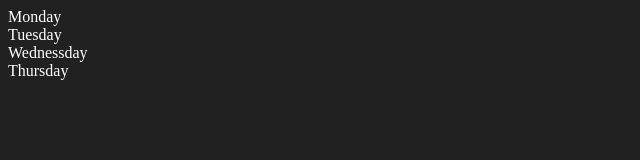
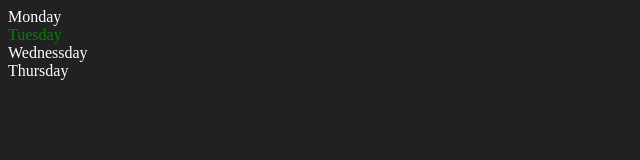
Before and after one commit to nabinamallik/Javascript-Tutorials, a plain HTML site: page DOM/two.html in a window 1280 px wide. Shown: the full height of the page, 0-640 px from the left. Drawn offline with Linux system fonts and the light colour scheme.

Commit message:
Update two.html

```diff
--- a/DOM/two.html
+++ b/DOM/two.html
@@ -14,22 +14,22 @@
     </div>
     <script>
         const parent = document.querySelector('.parent')
-        // console.log(parent);
-        // console.log(parent.children);
-        // console.log(parent.children[1].innerHTML);
-        // for(let i = 0; i < parent.children.length; i++){
-        //     console.log(parent.children[i].innerHTML)
-        // }
-        // parent.children[1].style.color = 'green';
-        // console.log(parent.firstElementChild)
-        // console.log(parent.lastElementChild)
+        console.log(parent);
+        console.log(parent.children);
+        console.log(parent.children[1].innerHTML);
+        for(let i = 0; i < parent.children.length; i++){
+            console.log(parent.children[i].innerHTML)
+        }
+        parent.children[1].style.color = 'green';
+        console.log(parent.firstElementChild)
+        console.log(parent.lastElementChild)
 
-        // const dayOne = document.querySelector('.day')
-        // console.log(dayOne)
-        // console.log(dayOne.parentElement) // parent element through child element
-        // console.log(dayOne.nextElementSibling)
+        const dayOne = document.querySelector('.day')
+        console.log(dayOne)
+        console.log(dayOne.parentElement) // parent element through child element
+        console.log(dayOne.nextElementSibling)
 
-        // console.log("NODES:",parent.childNodes)
+        console.log("NODES:",parent.childNodes)
 
     </script>
 </body>
```
